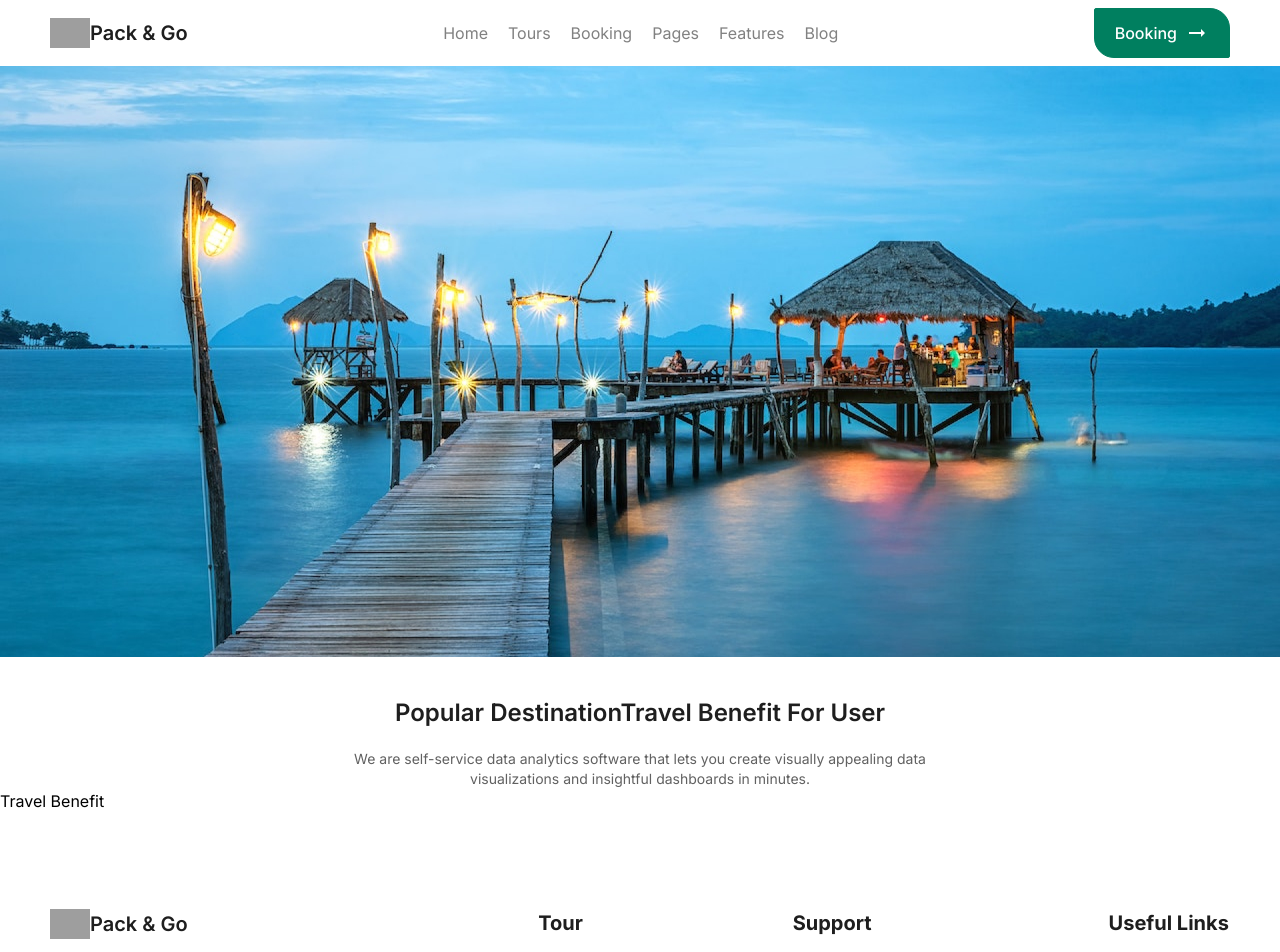
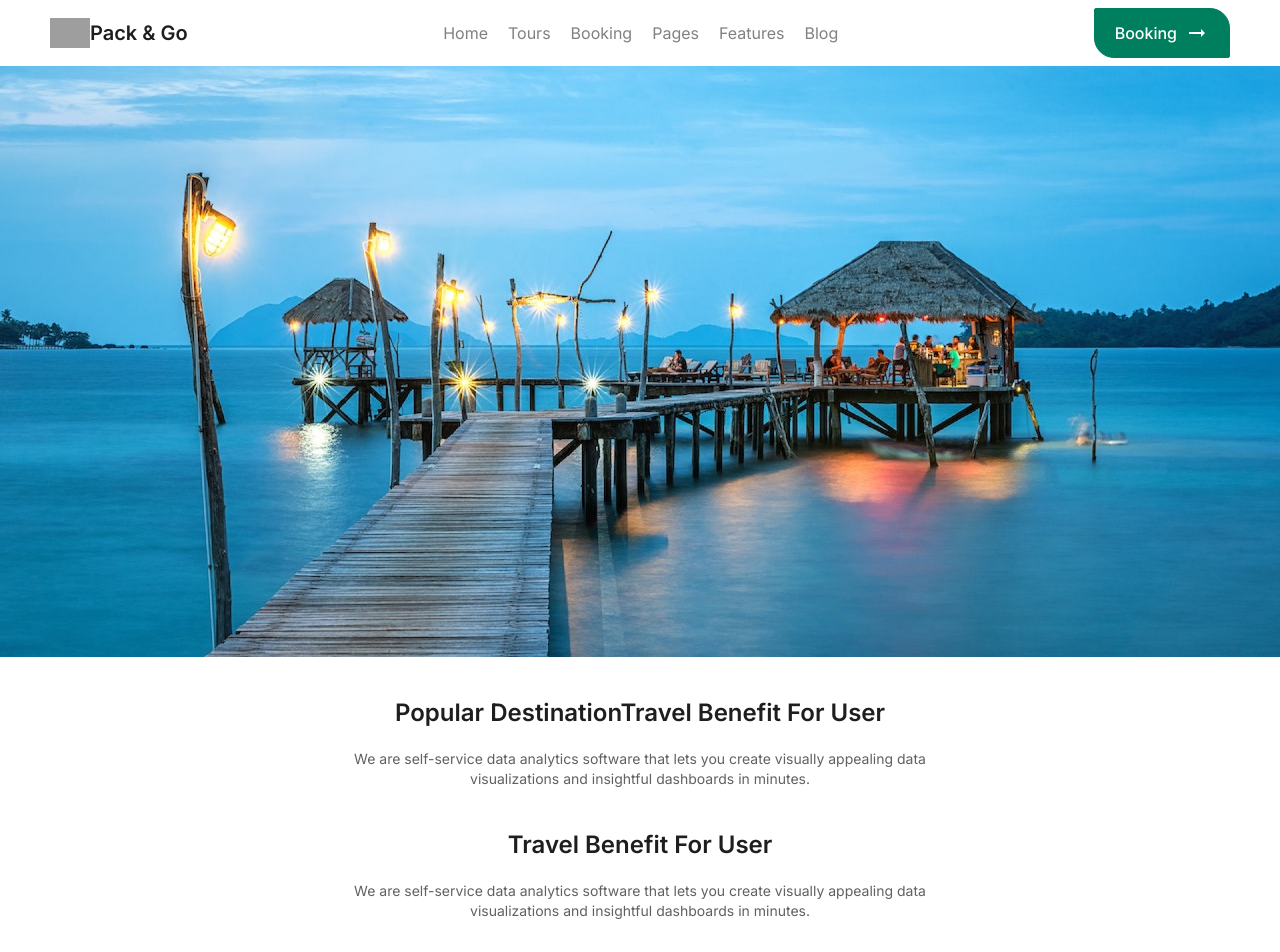
Before and after one commit to taskinahmadalfaruqe/Pack-And-Go-With-NextJS, a Next.js app: page / in a window 1280 px wide. Shown: the top 952 px of the page. Built offline with nearby package versions, Linux system fonts and the light colour scheme; grey boxes are pictures that could not be loaded.

Commit message:
Add Travel Title

```diff
--- a/src/component/ui/TravelBenefit/TravelBenefit.js
+++ b/src/component/ui/TravelBenefit/TravelBenefit.js
@@ -1,9 +1,15 @@
+import CommonTitle from '@/component/shared/CommonTitle/CommonTitle';
 import React from 'react';
 
 const TravelBenefit = () => {
     return (
         <div>
-            Travel Benefit
+            <CommonTitle
+                SectionTitle={'Travel Benefit For User'}
+                SectionDescription={'We are self-service data analytics software that lets you create visually appealing data visualizations and insightful dashboards in minutes.'}
+            >
+
+            </CommonTitle>
         </div>
     );
 };
```
